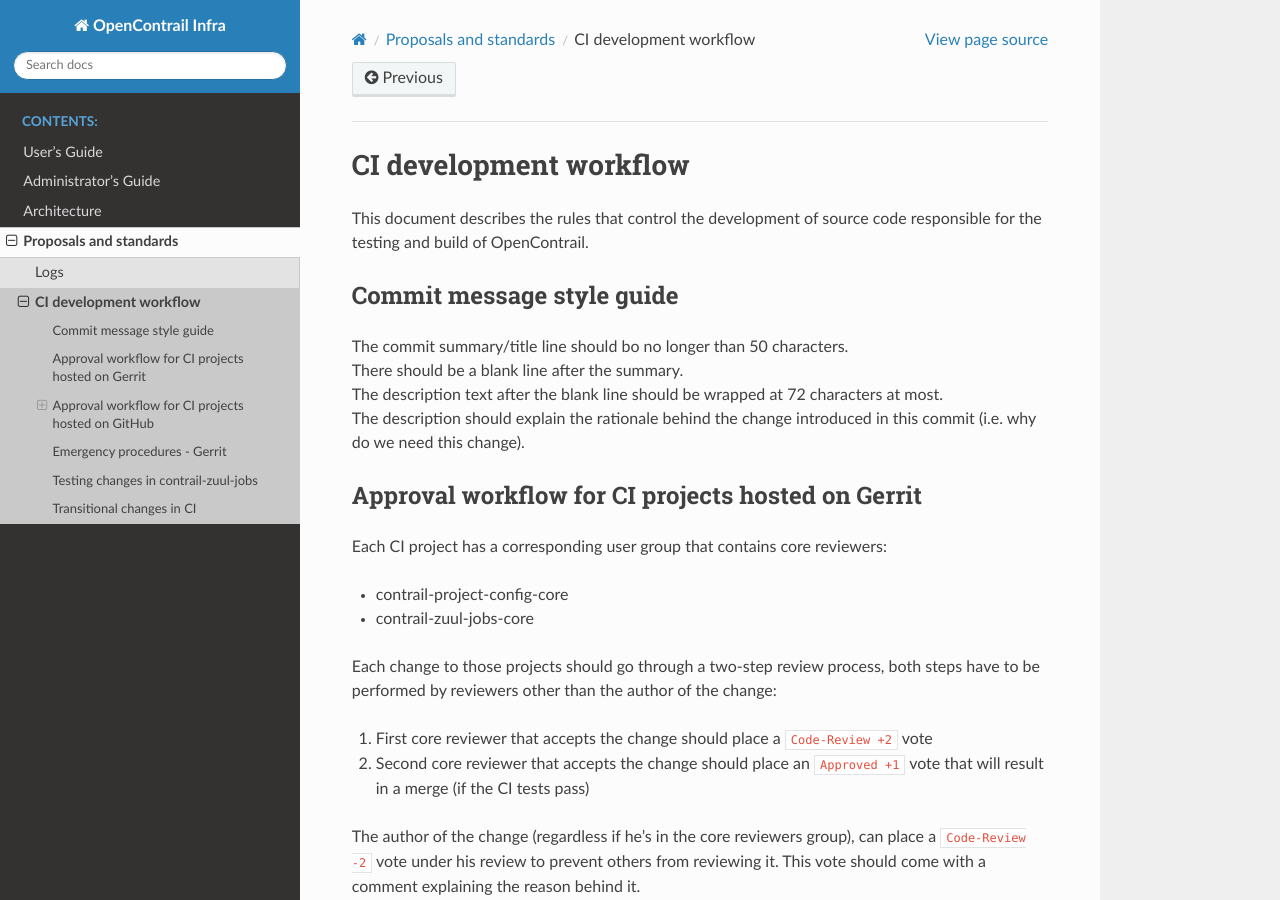
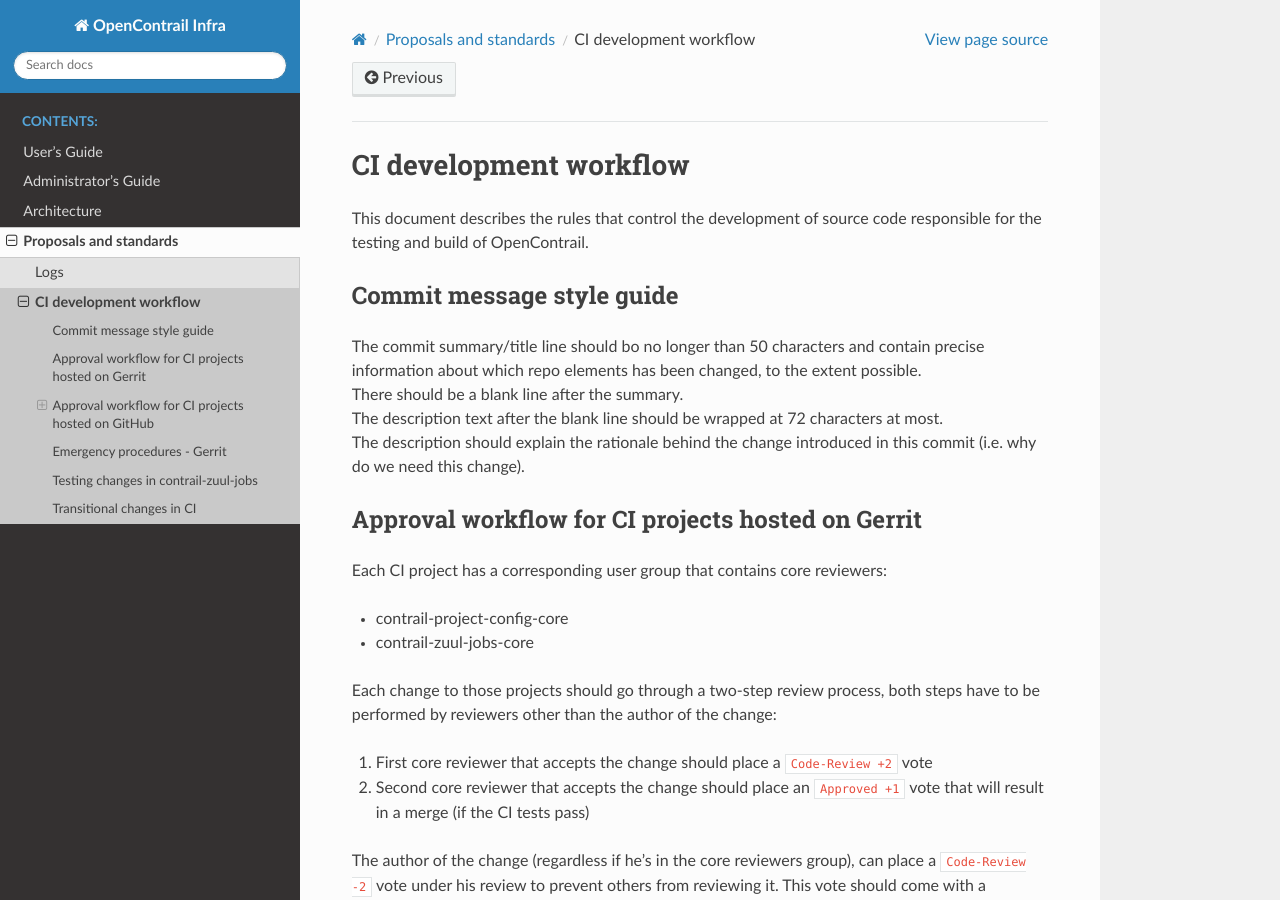
Before and after one commit to wurbanski/contrail-infra-doc, a Sphinx documentation site: the page built from source/rfc/ci-development-workflow.rst, in a window 1280 px wide and 900 px high. Built offline with Sphinx 7.4.7 and the Read the Docs theme 2.0.0, drawn with Linux system fonts in a browser that asks for light colours.

Commit message:
Update ci-development-workflow.rst

```diff
--- a/source/rfc/ci-development-workflow.rst
+++ b/source/rfc/ci-development-workflow.rst
@@ -6,7 +6,7 @@
 Commit message style guide
 --------------------------
 
-|  The commit summary/title line should bo no longer than 50 characters.
+|  The commit summary/title line should bo no longer than 50 characters and contain precise information about which repo elements has been changed, to the extent possible.
 |  There should be a blank line after the summary.
 |  The description text after the blank line should be wrapped at 72 characters at most.
 |  The description should explain the rationale behind the change introduced in this commit (i.e. why do we need this change).
```
